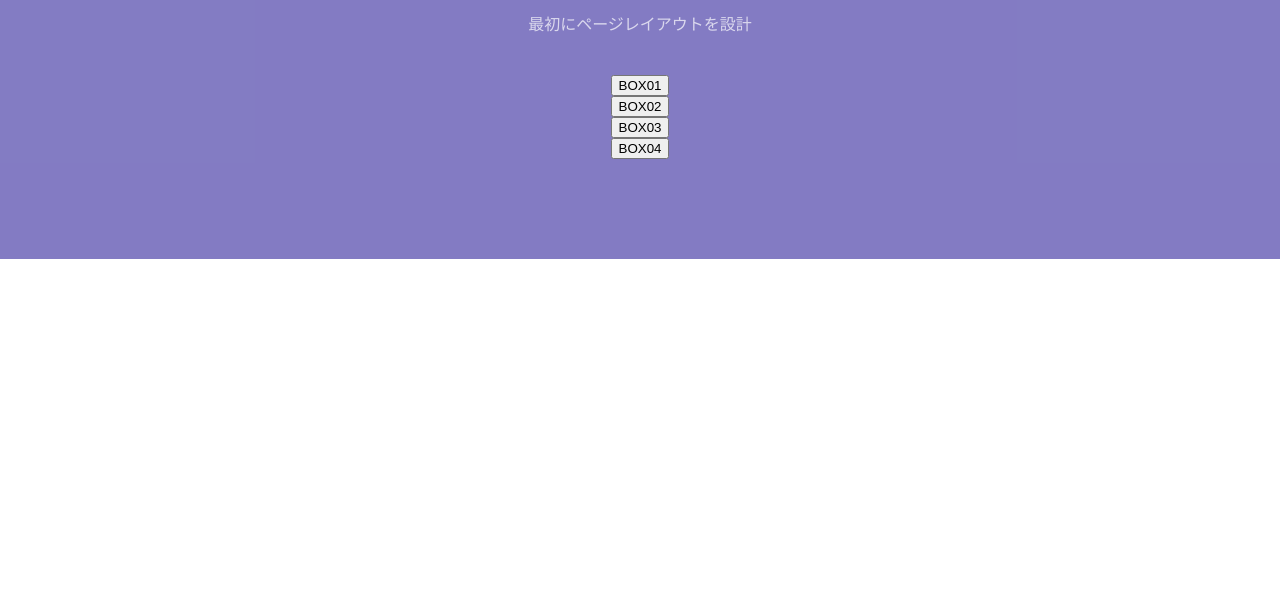
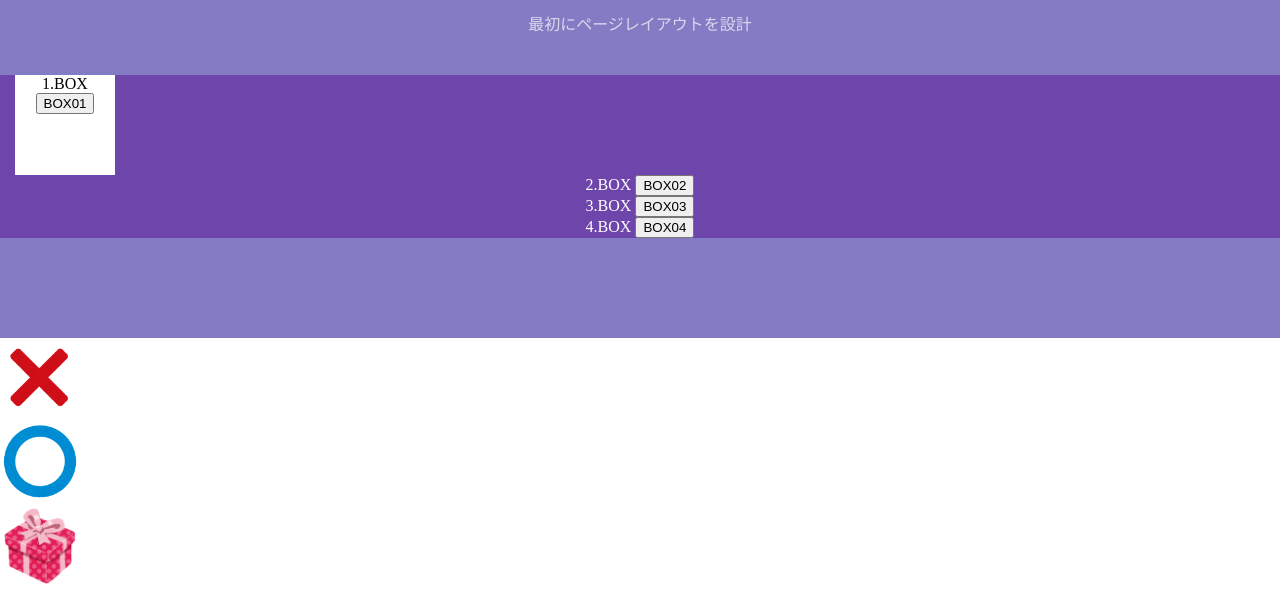
Before and after one commit to hotexp/salt57, a plain HTML site: page index.html in a window 1280 px wide. Shown: the part 346-936 px from the top of the page. Before the commit the page ends 800 px from the top, so only its background shows below. Drawn offline with Linux system fonts and the light colour scheme.

Commit message:
Add files via upload

```diff
--- a/index.html
+++ b/index.html
@@ -22,19 +22,35 @@
       <h1>XXXX<br>試してみよう</h1>
       <p>最初にページレイアウトを設計</p>
     </div>
-    <div>
+    <div class="QuizFrame">
+      <div class="present_box">
+        <a>1.BOX</a>
         <button>BOX01</button>
       </div>
       <div>
+        <a>2.BOX</a>
         <button>BOX02</button>
       </div>
       <div>
+        <a>3.BOX</a>
         <button>BOX03</button>
       </div>
       <div>
+        <a>4.BOX</a>
         <button>BOX04</button>
       </div>
-
+    </div>
+  </div>
+  <div>
+    <div>
+      <img src="mark_batsu.png" width="80px" height="80px">
+    </div>
+    <div>
+      <img src="mark_maru.png" width="80px" height="80px">
+    </div>
+    <div>
+      <img src="present_box.png" width="80px" height="80px">
+    </div>
   </div>
 </body>
 </html>
--- a/stylesheet.css
+++ b/stylesheet.css
@@ -37,7 +37,22 @@ a {
   font-size: 16px;
   margin-bottom: 40px;
 }
-
+/* 推しアクスタを探せ
+*/
+.QuizFrame {
+  width: 100%;
+  padding: 0 15px;
+  margin: 0 auto;
+  background-color: #61239b98;
+}
+.present_box  {
+  width: 100px;
+  height: 100px;
+  background-color: white;
+  color: black;
+}
+/*　共通
+*/
 .btn-wrapper {
   text-align: center;
 }
```
Lines whose indentation alone changed are shown as unchanged.
